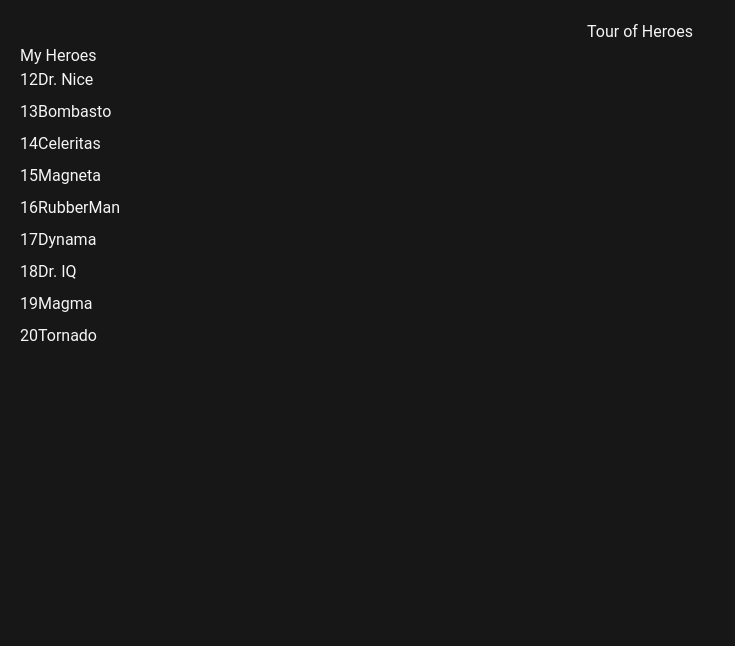
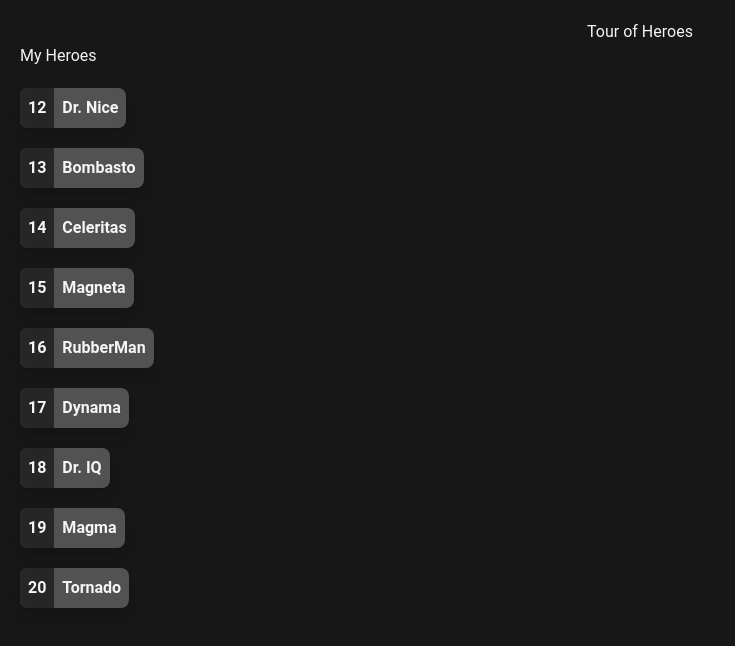
Before and after one commit to steevened/heroes-angular, an Angular app: page / in a window 1280 px wide. Shown: the top 646 px of the page, without its empty margins (0-735 px from the left). Built offline with nearby package versions, Linux system fonts and the light colour scheme.

Commit message:
create hero details component

```diff
--- a/src/app/app.module.ts
+++ b/src/app/app.module.ts
@@ -3,9 +3,10 @@ import { BrowserModule } from '@angular/platform-browser';
 import { FormsModule } from '@angular/forms';
 import { AppComponent } from './app.component';
 import { HeroesComponent } from './heroes/heroes.component';
+import { HeroDetailComponent } from './hero-detail/hero-detail.component';
 
 @NgModule({
-  declarations: [AppComponent, HeroesComponent],
+  declarations: [AppComponent, HeroesComponent, HeroDetailComponent],
   imports: [BrowserModule, FormsModule],
   providers: [],
   bootstrap: [AppComponent],
--- /dev/null
+++ b/src/app/hero-detail/hero-detail.component.html
@@ -0,0 +1,14 @@
+<div *ngIf="hero">
+  <h2>{{ hero.name | uppercase }} Details</h2>
+  <div>id: {{ hero.id }}</div>
+  <div>
+    <label for="hero-name">Hero name: </label>
+    <input
+      class="p-2 border rounded-lg bg-neutral-700 border-neutral-600 focus:outline-none"
+      type="text"
+      id="hero-name"
+      placeholder="name"
+      [(ngModel)]="hero.name"
+    />
+  </div>
+</div>
--- a/src/app/heroes/heroes.component.css
+++ b/src/app/heroes/heroes.component.css
@@ -0,0 +1,3 @@
+.selected {
+  background-color: black;
+}
--- a/src/app/heroes/heroes.component.html
+++ b/src/app/heroes/heroes.component.html
@@ -1,21 +1,21 @@
 <div class="container mx-auto">
   <h2>My Heroes</h2>
-  <ul class="flex flex-col gap-2">
-    <li *ngFor="let hero of heroes">
-      <button>
-        <span class="badge">{{ hero.id }}</span>
-        <span>{{ hero.name }}</span>
+
+  <app-hero-detail [hero]="selectedHero"></app-hero-detail>
+
+  <ul class="flex flex-col mt-5 space-y-5">
+    <li
+      *ngFor="let hero of heroes"
+      class="overflow-hidden font-semibold rounded-lg shadow-lg w-fit"
+    >
+      <button
+        (click)="onSelect(hero)"
+        class="flex items-center duration-200 bg-neutral-600 hover:bg-neutral-700"
+        [class.selected]="hero === selectedHero"
+      >
+        <span class="p-2 bg-neutral-800">{{ hero.id }}</span>
+        <span class="p-2">{{ hero.name }}</span>
       </button>
     </li>
   </ul>
 </div>
-<!-- <div>
-  <label for="name">Hero name: </label>
-  <input
-    class="p-2 border rounded-lg bg-neutral-700 border-neutral-600 focus:outline-none"
-    type="text"
-    id="name"
-    placeholder="name"
-    [(ngModel)]="hero.name"
-  />
-</div> -->
--- a/src/app/heroes/heroes.component.ts
+++ b/src/app/heroes/heroes.component.ts
@@ -8,5 +8,9 @@ import { HEROES } from '../mock.heroes';
   styleUrls: ['./heroes.component.css'],
 })
 export class HeroesComponent {
+  selectedHero?: Hero;
+  onSelect(hero: Hero): void {
+    this.selectedHero = hero;
+  }
   heroes = HEROES;
 }
```
Also changed, not shown: src/app/hero-detail/hero-detail.component.ts (added, +11 -0 lines), src/app/hero-detail/hero-detail.component.css (added), 1 other file (tests, documents, lock files or other folders).
